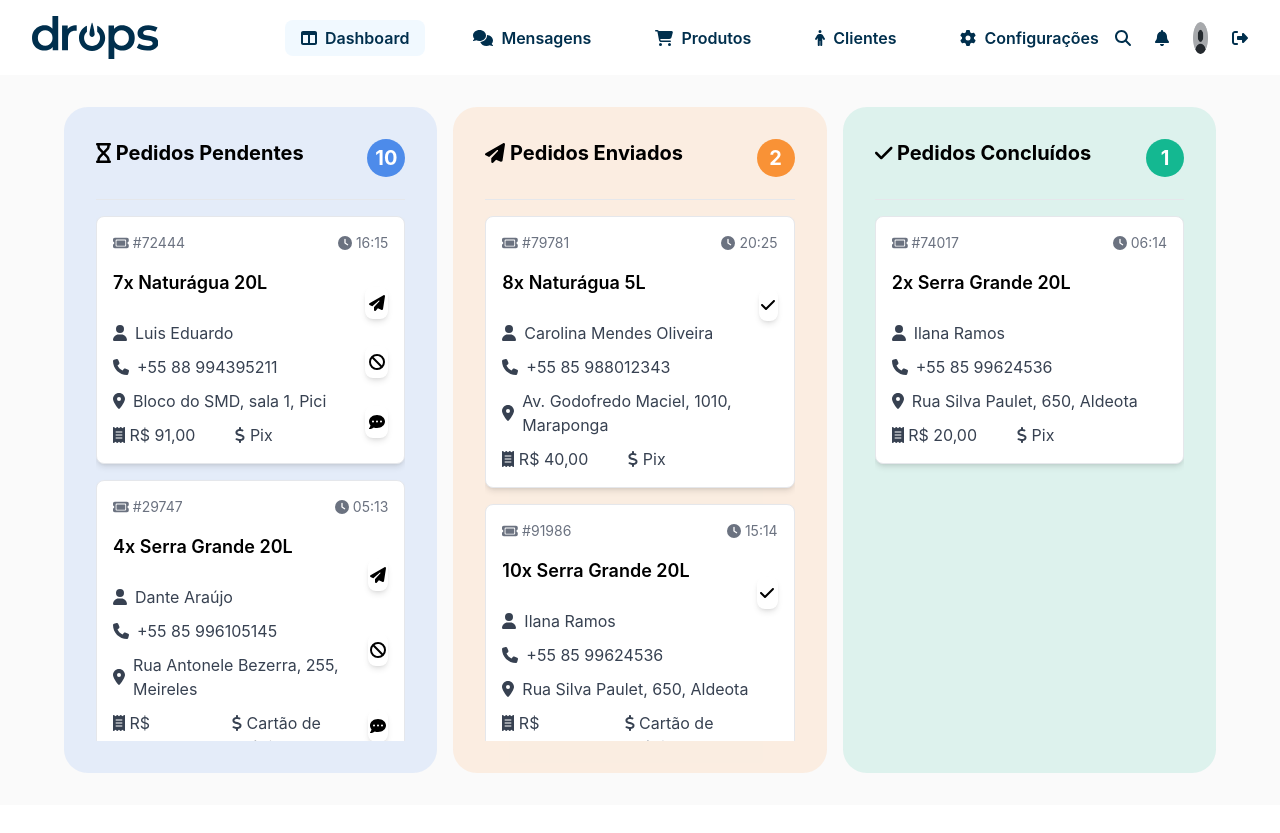
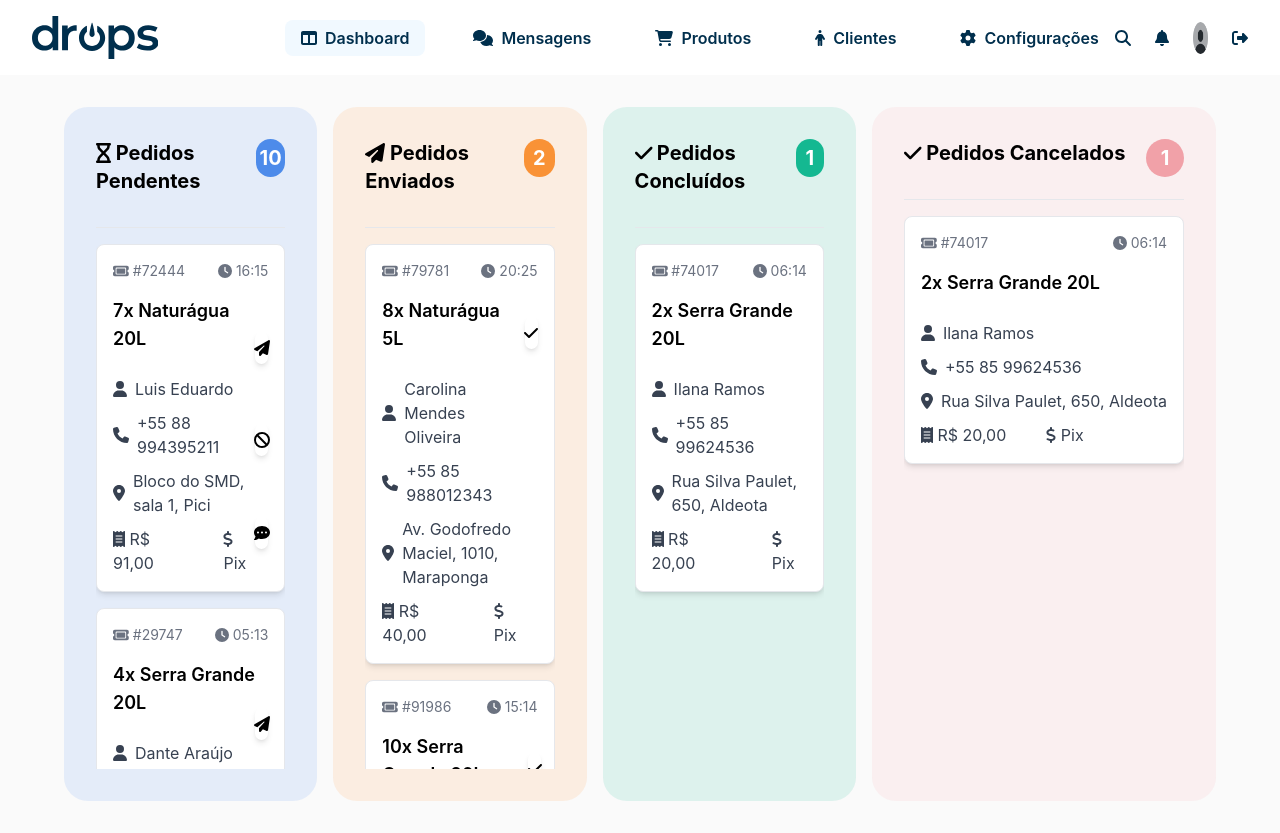
Before and after one commit to BurnouTeam/Drops, a React (Vite) app: page / in a window 1280 px wide. Before the commit the page ends 805 px from the top, so only its background shows below. Built offline with nearby package versions, Linux system fonts and the light colour scheme; no server answers.

Commit message:
:sparkles: Adiciona coluna pedidos-cancelados ao dashboard

```diff
--- a/src/components/Dashboard.tsx
+++ b/src/components/Dashboard.tsx
@@ -75,6 +75,8 @@ const Dashboard: React.FC<DashboardProps> =  ({ onChangeTab }) => {
           <Column title="Pedidos Pendentes" color="#4d8bea" orders={orders.pending} kind="pending" handleEvolution={handleEvolveOrder} handleDelete={handleDeleteOrder} handleMessage={(id: number) => { onChangeTab('mensagens') }}/>
           <Column title="Pedidos Enviados" color="#f99236" orders={orders.shipped} kind="shipped" handleEvolution={handleEvolveOrder} handleDelete={()=>{}} handleMessage={(id: number) => { onChangeTab('mensagens') }}/>
           <Column title="Pedidos Concluídos" color="#14B891" orders={orders.completed} kind="completed" handleEvolution={handleEvolveOrder} handleDelete={()=>{}} handleMessage={(id: number) => { onChangeTab('mensagens') }}/>
+          <Column title="Pedidos Cancelados" color="#f1a1a8" orders={orders.completed} kind="completed" handleEvolution={handleEvolveOrder} handleDelete={()=>{}} handleMessage={(id: number) => { onChangeTab('mensagens') }}/>
+
         </div>
       </div>
   );
```
